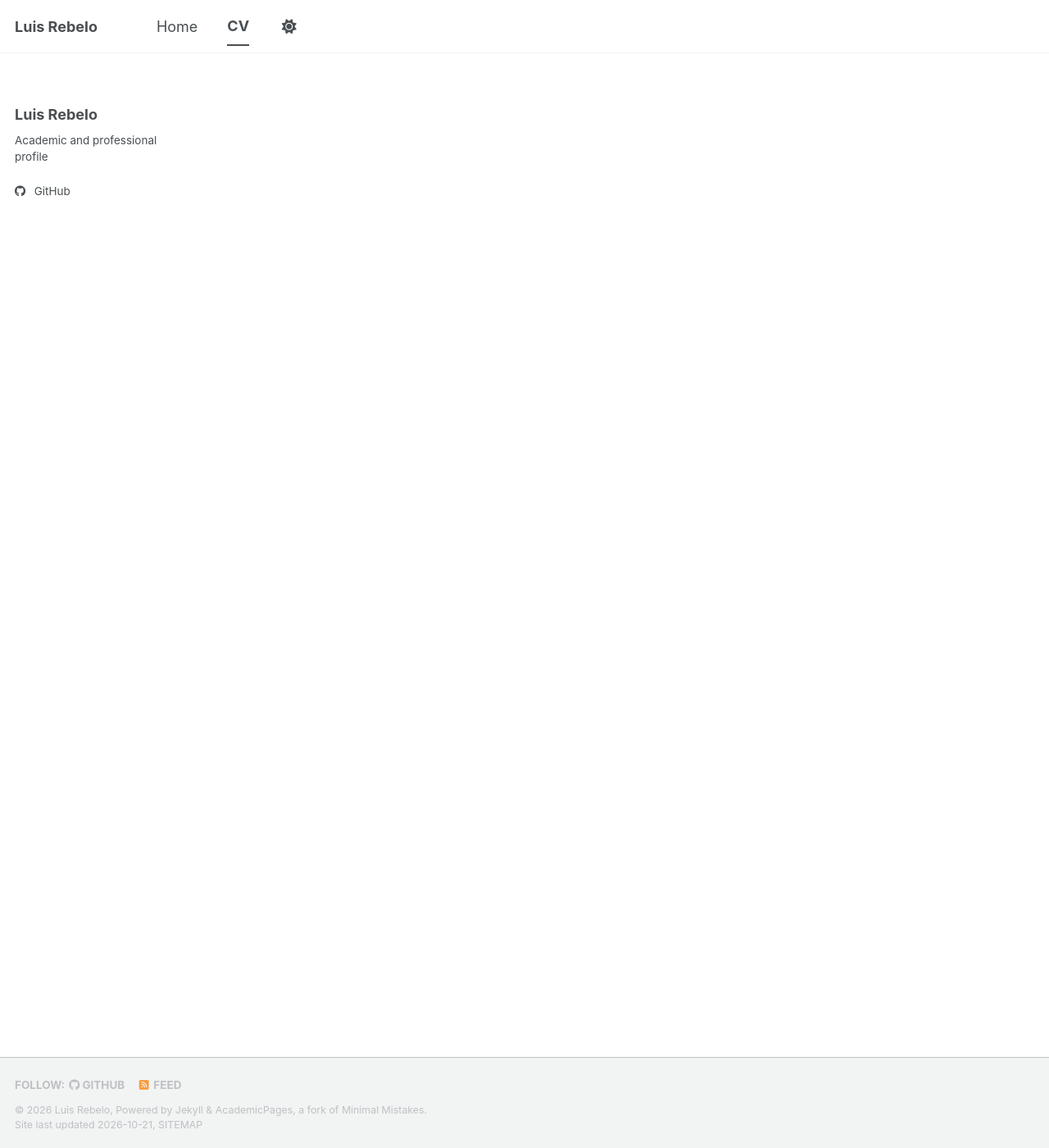
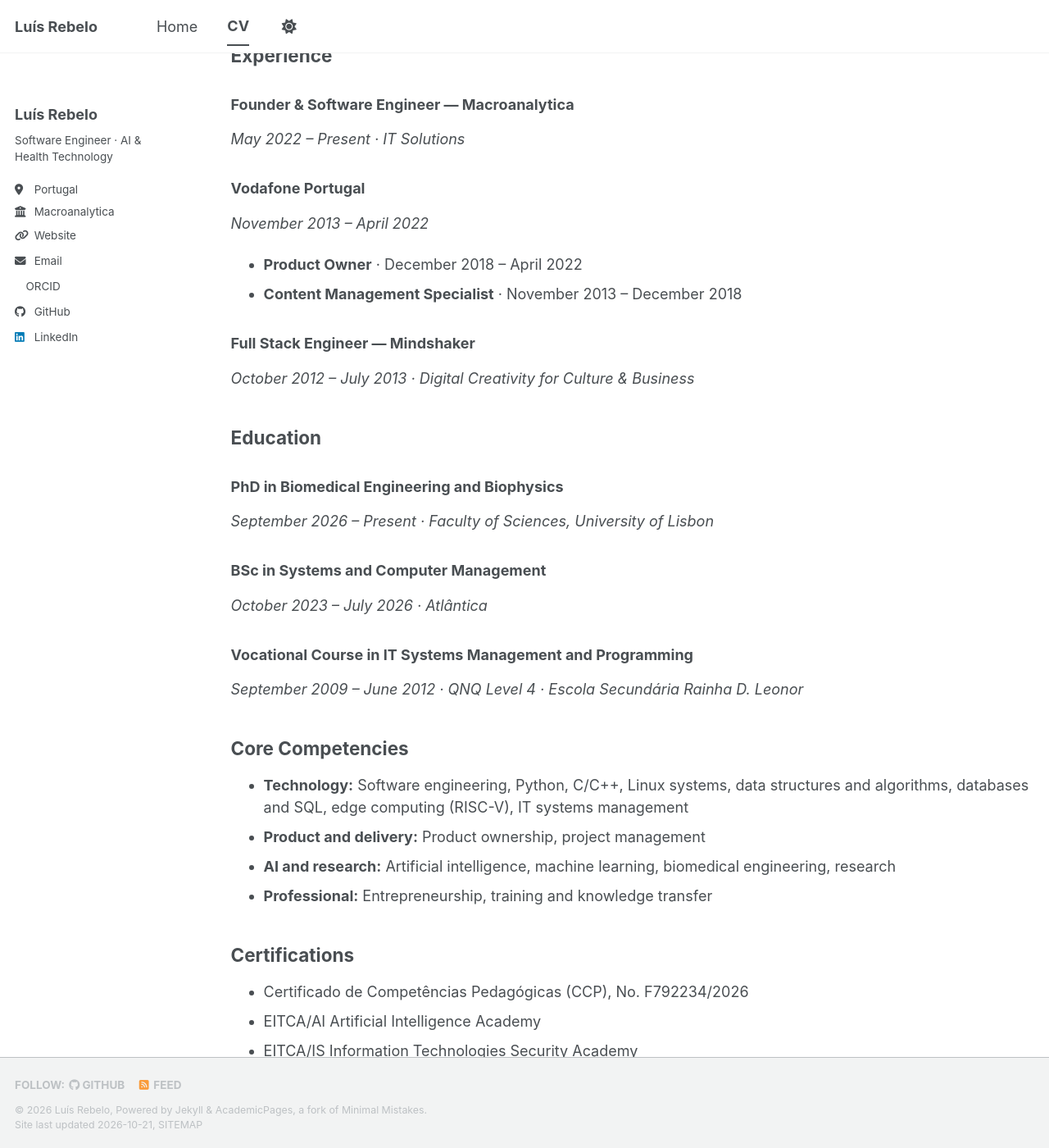
Before and after one commit to luismsrebelo/luismsrebelo.github.io, a Jekyll site: the page built from _pages/cv.md, in a window 1280 px wide and 1400 px high, scrolled down 270 px. Shown: the whole window at 82% size. Built offline with Jekyll 4.4.1, drawn with Linux system fonts in a browser that asks for light colours; a style sheet for code colours, icons or effects is not loaded; some of the changed text lies outside the part shown.

Commit message:
Populate site from 2026 CV

```diff
--- a/_config.yml
+++ b/_config.yml
@@ -9,10 +9,10 @@
 # Basic Site Settings
 locale                   : "en-US"
 site_theme               : "default" # The available themes options are "default", "air", "sunrise", "mint", "dirt" and "contrast"
-title                    : "Luis Rebelo"
+title                    : "Luís Rebelo"
 title_separator          : "-"
-name                     : &name "Luis Rebelo"
-description              : &description "Personal and professional website of Luis Rebelo"
+name                     : &name "Luís Rebelo"
+description              : &description "Software Engineer in AI and Health Technology"
 url                      : https://luismsrebelo.github.io # The base hostname & protocol for your site e.g. "https://[your GitHub username].github.io",
                                                            # or if you already have some other page hosted on Github then use "https://[your GitHub username].github.io/[Your Repo Name]"
 baseurl                  : "" # the subpath of your site, e.g. "/blog"
@@ -24,13 +24,13 @@ repository               : "luismsrebelo/luismsrebelo.github.io"
 author:
   # Biographic information
   avatar           :
-  name             : "Luis Rebelo"
+  name             : "Luís Rebelo"
   pronouns         : # example: "she/her"
-  bio              : "Academic and professional profile"
-  location         :
-  employer         :
-  uri              : # URL
-  email            :
+  bio              : "Software Engineer · AI & Health Technology"
+  location         : "Portugal"
+  employer         : "Macroanalytica"
+  uri              : "https://cienciavitae.pt/6B1D-69E1-1370"
+  email            : "loumrebelo@gmail.com"
 
   # Academic websites
   academia         : # URL
@@ -38,7 +38,7 @@ author:
   googlescholar    :
   inspire-hep      : # URL
   impactstory      : # URL
-  orcid            :
+  orcid            : "https://orcid.org/0009-0005-3219-6903"
   semantic         : # URL
   ssrn             : # URL
   pubmed           :
@@ -66,7 +66,7 @@ author:
   keybase          : # Username
   instagram        : # Username
   lastfm           : # Username
-  linkedin         : # Username
+  linkedin         : "luis-rebelo"
   mastodon         : # URL
   medium           : # URL
   pinterest        : # Username
--- a/_pages/cv.md
+++ b/_pages/cv.md
@@ -9,28 +9,55 @@ redirect_from:
 
 {% include base_path %}
 
-My curriculum vitae is being prepared. This page will be updated with my education, professional experience, research, and selected projects.
+Software Engineer in AI and Health Technology. PhD student in Biomedical Engineering and Biophysics. Founder and Software Engineer at Macroanalytica, with experience in software development, digital content, project management, product ownership, and entrepreneurship.
 
-{% if site.publications.size > 0 %}
-Publications
-======
-  <ul>{% for post in site.publications reversed %}
-    {% include archive-single-cv.html %}
-  {% endfor %}</ul>
-{% endif %}
+[Download the full CV (PDF)](/files/luis-rebelo-curriculum-vitae-2026.pdf)
 
-{% if site.talks.size > 0 %}
-Talks
-======
-  <ul>{% for post in site.talks reversed %}
-    {% include archive-single-talk-cv.html %}
-  {% endfor %}</ul>
-{% endif %}
+## Experience
 
-{% if site.teaching.size > 0 %}
-Teaching
-======
-  <ul>{% for post in site.teaching reversed %}
-    {% include archive-single-cv.html %}
-  {% endfor %}</ul>
-{% endif %}
+### Founder & Software Engineer — Macroanalytica
+*May 2022 – Present · IT Solutions*
+
+### Vodafone Portugal
+*November 2013 – April 2022*
+
+- **Product Owner** · December 2018 – April 2022
+- **Content Management Specialist** · November 2013 – December 2018
+
+### Full Stack Engineer — Mindshaker
+*October 2012 – July 2013 · Digital Creativity for Culture & Business*
+
+## Education
+
+### PhD in Biomedical Engineering and Biophysics
+*September 2026 – Present · Faculty of Sciences, University of Lisbon*
+
+### BSc in Systems and Computer Management
+*October 2023 – July 2026 · Atlântica*
+
+### Vocational Course in IT Systems Management and Programming
+*September 2009 – June 2012 · QNQ Level 4 · Escola Secundária Rainha D. Leonor*
+
+## Core Competencies
+
+- **Technology:** Software engineering, Python, C/C++, Linux systems, data structures and algorithms, databases and SQL, edge computing (RISC-V), IT systems management
+- **Product and delivery:** Product ownership, project management
+- **AI and research:** Artificial intelligence, machine learning, biomedical engineering, research
+- **Professional:** Entrepreneurship, training and knowledge transfer
+
+## Certifications
+
+- Certificado de Competências Pedagógicas (CCP), No. F792234/2026
+- EITCA/AI Artificial Intelligence Academy
+- EITCA/IS Information Technologies Security Academy
+- MicroMasters in AI and Machine Learning in Healthcare
+- Introduction to RISC-V (LFD110)
+
+## Contact and Profiles
+
+- Email: [loumrebelo@gmail.com](mailto:loumrebelo@gmail.com)
+- [LinkedIn](https://linkedin.com/in/luis-rebelo)
+- [ORCID](https://orcid.org/0009-0005-3219-6903)
+- [Ciência Vitae](https://cienciavitae.pt/6B1D-69E1-1370)
+- [GitLab](https://gitlab.com/loumrebelo)
+- [GitHub](https://github.com/luismsrebelo)
```
Also changed, not shown: README.md (+1 -0 lines), _pages/about.md (+5 -3 lines), 1 other file.
